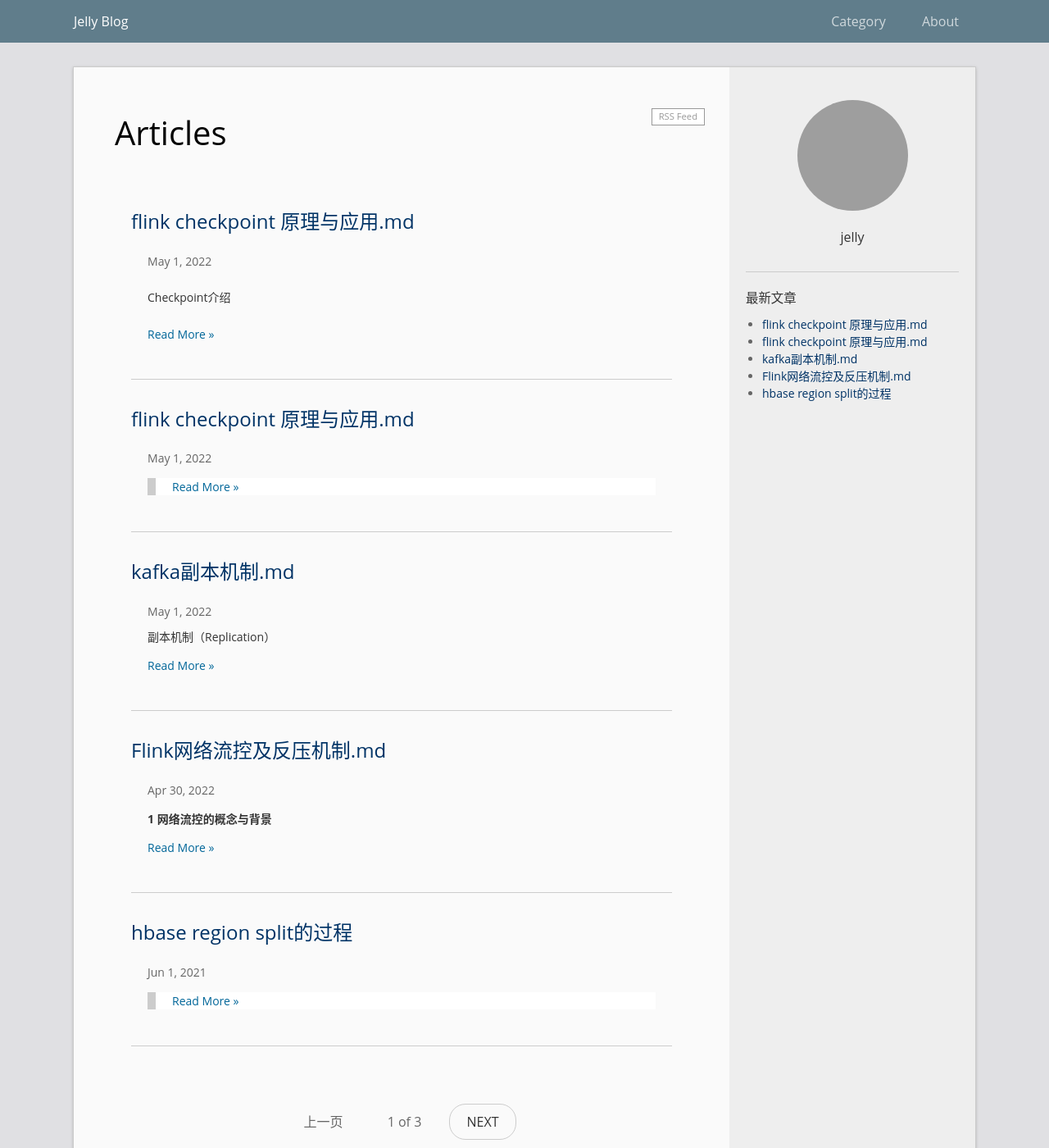
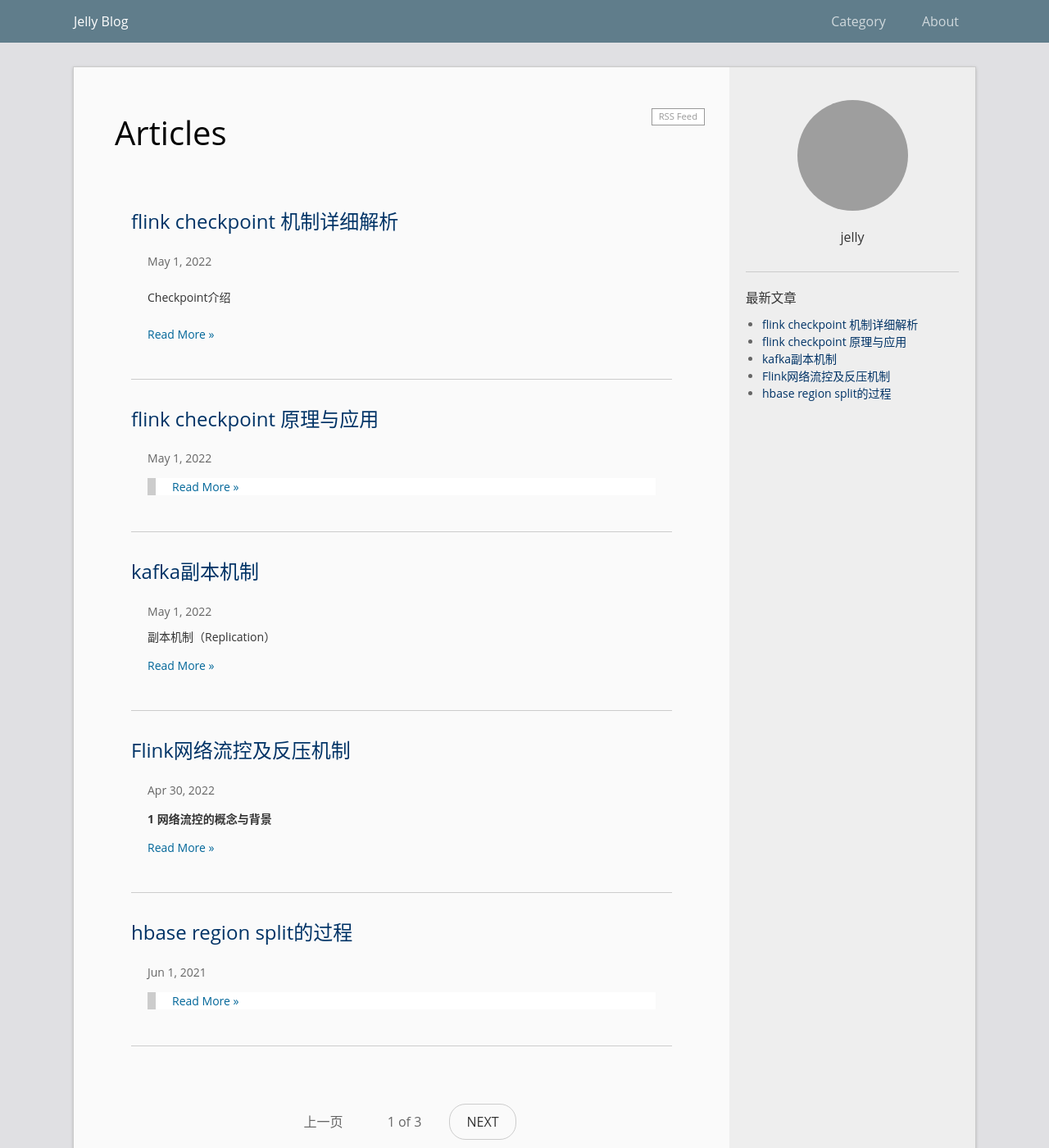
Before and after one commit to jelly-wzj/bigdata, a Jekyll site: the page built from index.html, in a window 1280 px wide and 1400 px high. Shown: the whole window at 82% size. Built offline with Jekyll 4.4.1, drawn with Linux system fonts in a browser that asks for light colours; the list of posts is cut into pages by our own code; grey boxes are pictures that could not be loaded.

Commit message:
add [flink checkpoint]

```diff
--- a/_posts/2022-05-01-flink checkpoint 机制详细解析.md
+++ b/_posts/2022-05-01-flink checkpoint 机制详细解析.md
@@ -1,6 +1,6 @@
 ---
 layout: post
-title:  "flink checkpoint 原理与应用.md"
+title:  "flink checkpoint 机制详细解析"
 date:   2022-05-01 11:22
 categories: bigdata
 permalink: /archivers/bigdata
```
Also changed, not shown: _posts/2022-04-30-flink 网络流控及反压机制.md (+1 -1 lines), _posts/2022-05-01-flink checkpoint 原理与应用.md (+1 -1 lines), _posts/2022-05-01-kafka 副本机制.md (+1 -1 lines).
